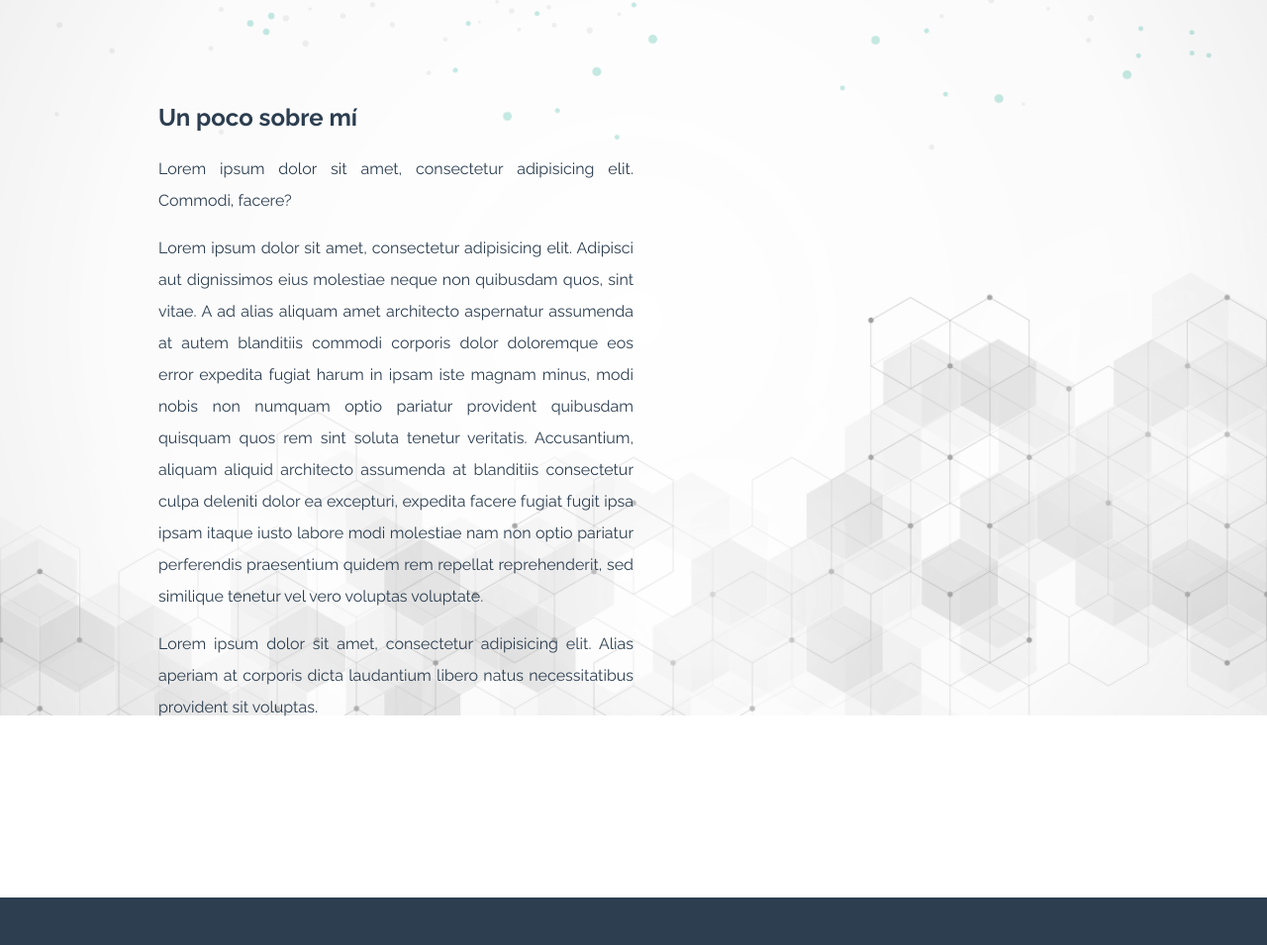
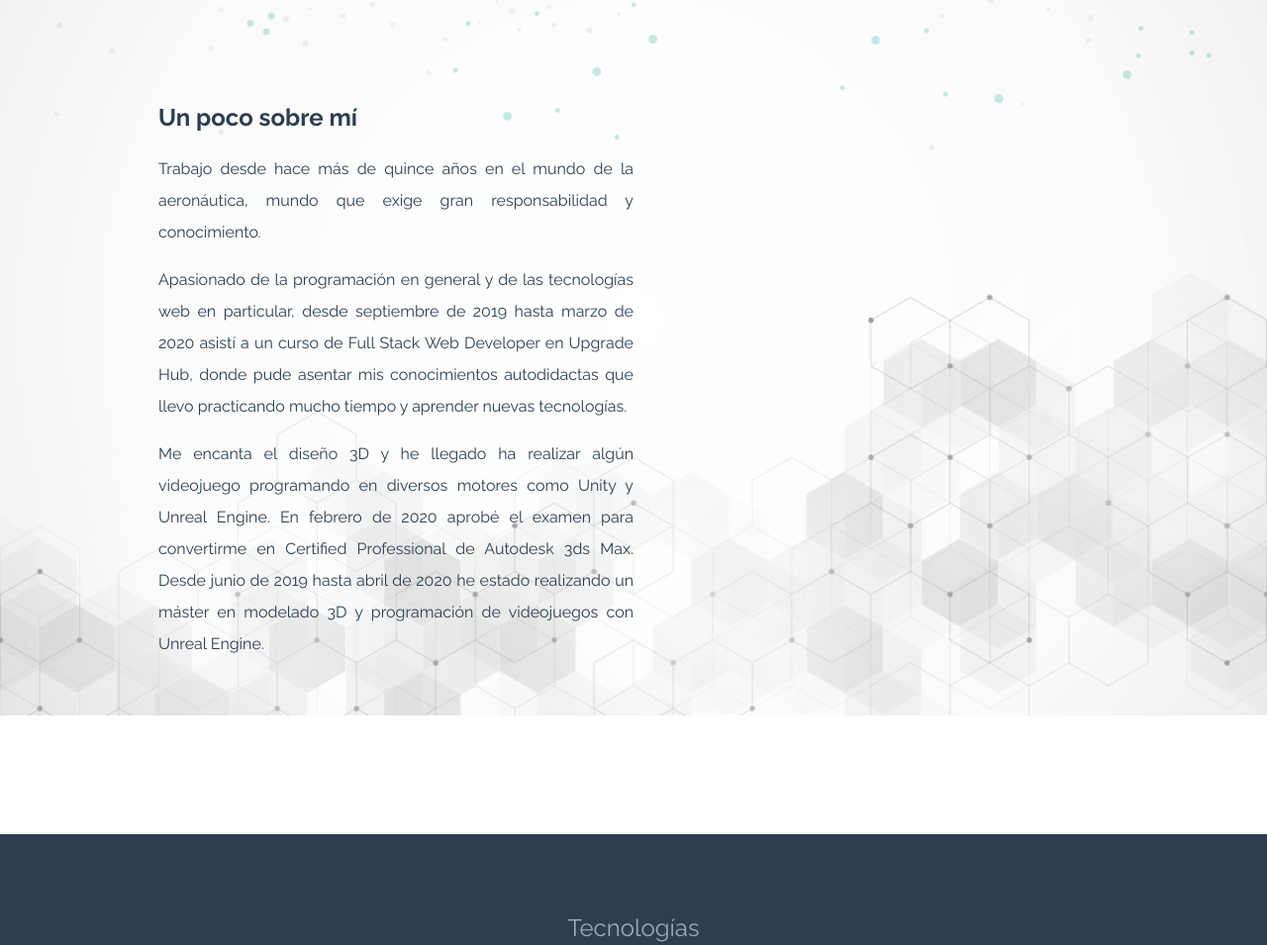
Before and after one commit to felixnoga/felixnogales.github.io, a plain HTML site: page index.html in a window 1280 px wide. Shown: the part 877-1832 px from the top of the page at 99% size. Drawn offline with Linux system fonts and the light colour scheme.

Commit message:
Update index.html

```diff
--- a/index.html
+++ b/index.html
@@ -38,9 +38,9 @@
     <article id="bio">
         <section>
             <h2>Un poco sobre mí</h2>
-            <p>Lorem ipsum dolor sit amet, consectetur adipisicing elit. Commodi, facere?</p>
-            <p>Lorem ipsum dolor sit amet, consectetur adipisicing elit. Adipisci aut dignissimos eius molestiae neque non quibusdam quos, sint vitae. A ad alias aliquam amet architecto aspernatur assumenda at autem blanditiis commodi corporis dolor doloremque eos error expedita fugiat harum in ipsam iste magnam minus, modi nobis non numquam optio pariatur provident quibusdam quisquam quos rem sint soluta tenetur veritatis. Accusantium, aliquam aliquid architecto assumenda at blanditiis consectetur culpa deleniti dolor ea excepturi, expedita facere fugiat fugit ipsa ipsam itaque iusto labore modi molestiae nam non optio pariatur perferendis praesentium quidem rem repellat reprehenderit, sed similique tenetur vel vero voluptas voluptate.</p>
-            <p>Lorem ipsum dolor sit amet, consectetur adipisicing elit. Alias aperiam at corporis dicta laudantium libero natus necessitatibus provident sit voluptas.</p>
+            <p>Trabajo desde hace más de quince años en el mundo de la aeronáutica, mundo que exige gran responsabilidad y conocimiento.</p>
+            <p>Apasionado de la programación en general y de las tecnologías web en particular, desde septiembre de 2019 hasta marzo de 2020 asistí a un curso de Full Stack Web Developer en Upgrade Hub, donde pude asentar mis conocimientos autodidactas que llevo practicando mucho tiempo y aprender nuevas tecnologías.</p>
+            <p>Me encanta el diseño 3D y he llegado ha realizar algún videojuego programando en diversos motores como Unity y Unreal Engine. En febrero de 2020 aprobé el examen para convertirme en Certified Professional de Autodesk 3ds Max. Desde junio de 2019 hasta abril de 2020 he estado realizando un máster en modelado 3D y programación de videojuegos con Unreal Engine.</p>
         </section>
         <section id="foto">
             <figure>
```
